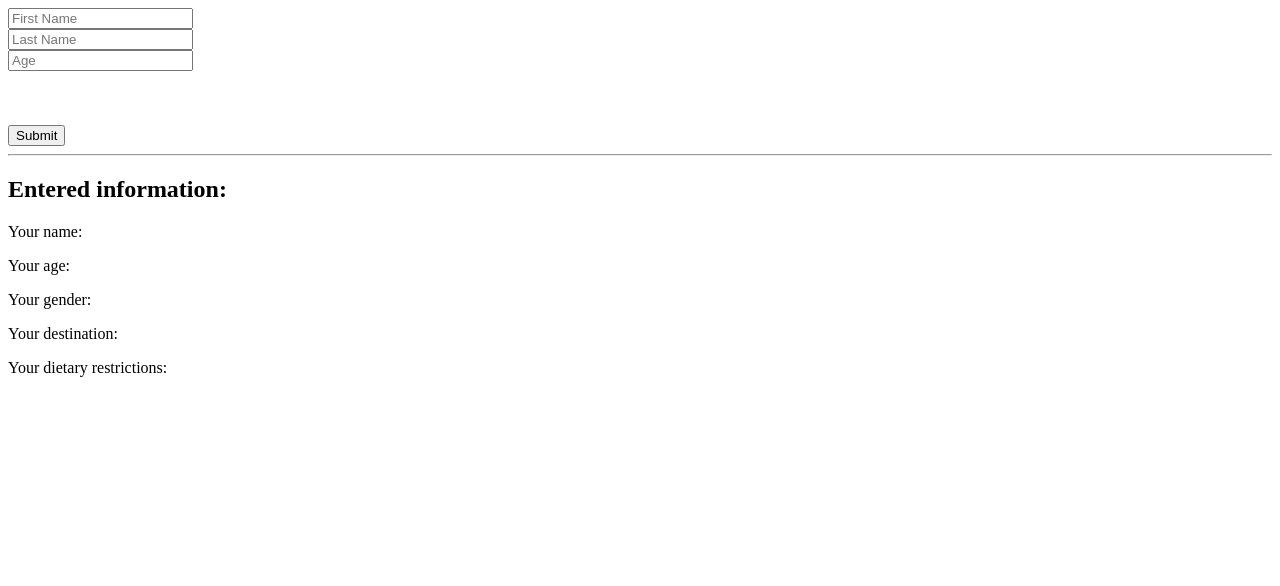
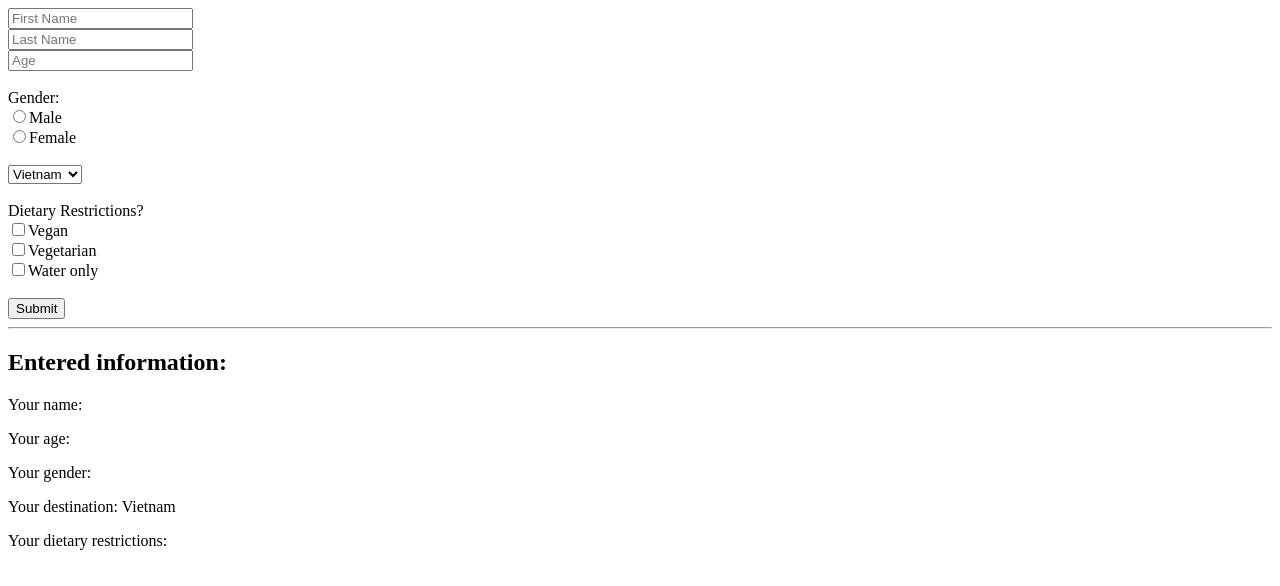
Before and after one commit to Datnia/todo-list, a React (Create React App) app: page / in a window 1280 px wide. Shown: the top 586 px of the page. Built offline with nearby package versions, Linux system fonts and the light colour scheme.

Commit message:
completed form

```diff
--- a/src/components/App.js
+++ b/src/components/App.js
@@ -243,40 +243,140 @@ import React, { Component } from "react";
 class App extends Component {
   constructor() {
     super();
-    this.state = {};
+    this.state = {
+      firstName: "",
+      lastName: "",
+      age: "",
+      gender: "",
+      destination: "Vietnam",
+      isVegan: false,
+      isVegetarian: false,
+      isWater: false
+    };
+    this.handleChange = this.handleChange.bind(this);
+  }
+
+  handleChange(event) {
+    const { name, value, checked, type } = event.target;
+    type === "checkbox"
+      ? this.setState({
+          [name]: checked
+        })
+      : this.setState({ [name]: value });
   }
 
   render() {
     return (
       <main>
         <form>
-          <input placeholder="First Name" />
+          <input
+            type="text"
+            name="firstName"
+            value={this.state.firstName}
+            onChange={this.handleChange}
+            placeholder="First Name"
+          />
           <br />
-          <input placeholder="Last Name" />
+          <input
+            type="text"
+            name="lastName"
+            value={this.state.lastName}
+            onChange={this.handleChange}
+            placeholder="Last Name"
+          />
           <br />
-          <input placeholder="Age" />
+          <input
+            type="number"
+            name="age"
+            value={this.state.age}
+            onChange={this.handleChange}
+            placeholder="Age"
+          />
+          <br />
+          <br />
+          <label>
+            Gender:
+            <br />
+            <input
+              type="radio"
+              name="gender"
+              value="Male"
+              checked={this.state.gender === "Male"}
+              onChange={this.handleChange}
+            />
+            Male
+            <br />
+            <input
+              type="radio"
+              name="gender"
+              value="Female"
+              checked={this.state.gender === "Female"}
+              onChange={this.handleChange}
+            />
+            Female
+          </label>
+          <br />
           <br />
 
-          {/* Create radio buttons for gender here */}
+          <select
+            name="destination"
+            onChange={this.handleChange}
+            value={this.state.destination}
+          >
+            <option value="Vietnam">Vietnam</option>
+            <option value="Greece">Greece</option>
+            <option value="Thailand">Thailand</option>
+            <option value="France">France</option>
+            <option value="Canada">Canada</option>
+          </select>
+          <br />
           <br />
 
-          {/* Create select box for location here */}
+          <label>
+            Dietary Restrictions?
+            <br />
+            <input
+              type="checkbox"
+              name="isVegan"
+              onChange={this.handleChange}
+              checked={this.state.isVegan}
+            />
+            Vegan
+            <br />
+            <input
+              type="checkbox"
+              name="isVegetarian"
+              onChange={this.handleChange}
+              checked={this.state.isVegetarian}
+            />
+            Vegetarian
+            <br />
+            <input
+              type="checkbox"
+              name="isWater"
+              onChange={this.handleChange}
+              checked={this.state.isWater}
+            />
+            Water only
+          </label>
           <br />
-
-          {/* Create check boxes for dietary restrictions here */}
           <br />
 
           <button>Submit</button>
         </form>
         <hr />
         <h2>Entered information:</h2>
-        <p>Your name: {/* First and last name here */}</p>
-        <p>Your age: {/* Age here */}</p>
-        <p>Your gender: {/* Gender here */}</p>
-        <p>Your destination: {/* Destination here */}</p>
+        <p>
+          Your name: {this.state.firstName} {this.state.lastName}
+        </p>
+        <p>Your age: {this.state.age}</p>
+        <p>Your gender: {this.state.gender}</p>
+        <p>Your destination: {this.state.destination}</p>
         <p>
           Your dietary restrictions:
-          {/* Dietary restrictions here, comma separated */}
+          {this.state.isVegan ? "Vegan" : null}
+          {this.state.isVegetarian ? "Vegetarian" : null}
+          {this.state.isWater ? "Water only" : null}
         </p>
       </main>
     );
```
